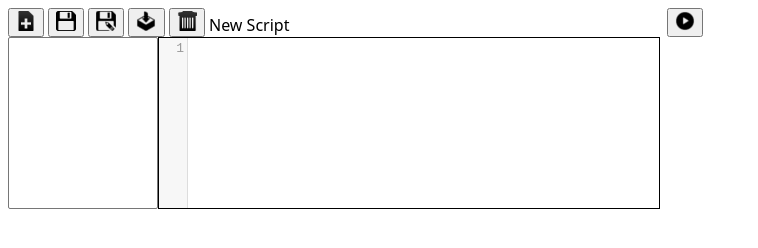
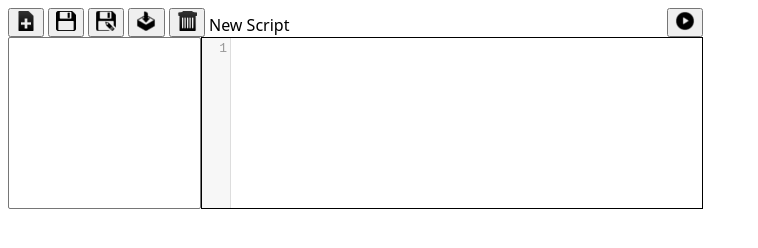
Before and after one commit to fishythefish/chromescript, a browser extension: page chromescript.html in a window 1280 px wide. Shown: the whole page, without its empty margins (0-758 px from the left). Drawn offline with Linux system fonts and the light colour scheme.

Commit message:
buttons buttons

```diff
--- a/style.css
+++ b/style.css
@@ -11,10 +11,11 @@ body {
 
 #run{
     float: right;
+    margin-right: 0px;
 }
 
 #loader{
-    width: 150px;
+    width: 193px;
     height: 175px;
     display: inline-block;
     position: relative;
@@ -22,13 +23,13 @@ body {
 }
 
 select {
-    width: 150px;
+    width: 193px;
     height: 172px;
 }
 
 #textbox{
     display: inline-block;
     position: relative;
-    float: left;
+    float: right;
     height: 175px;
 }
```
